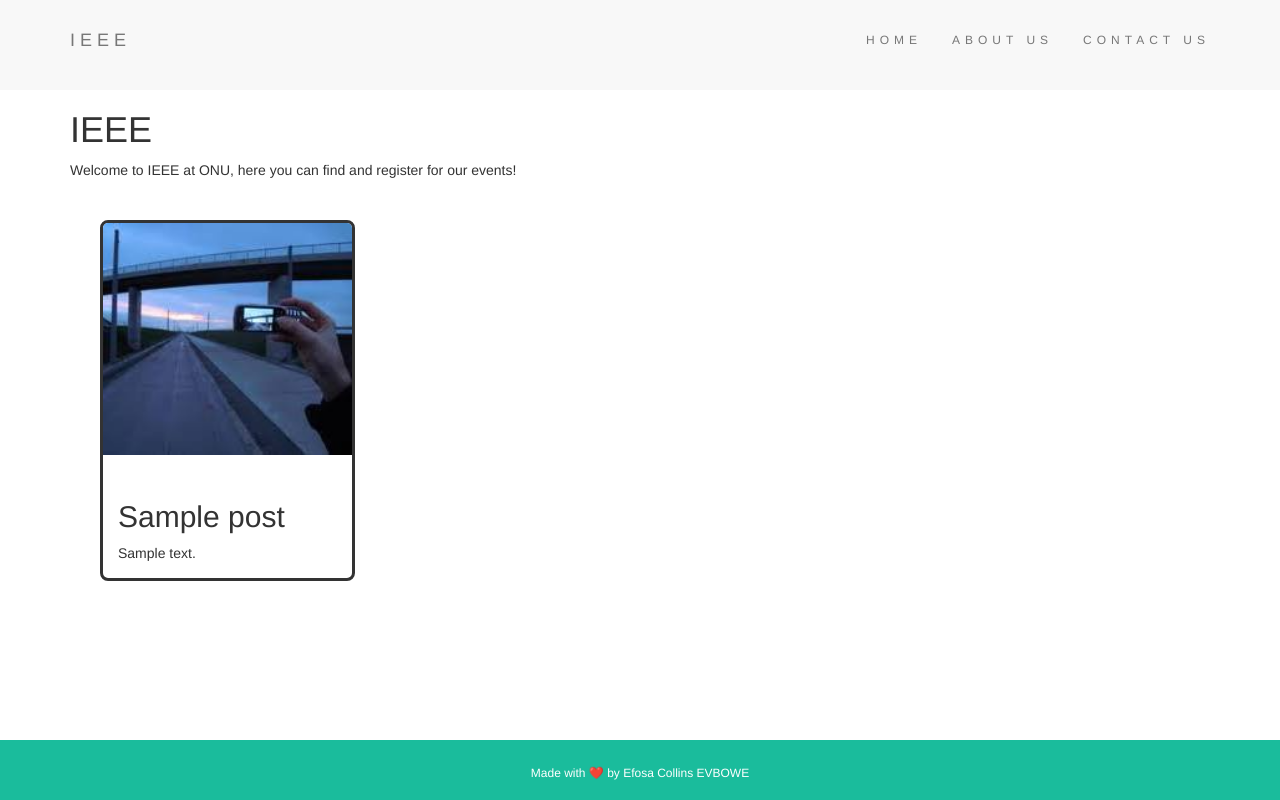
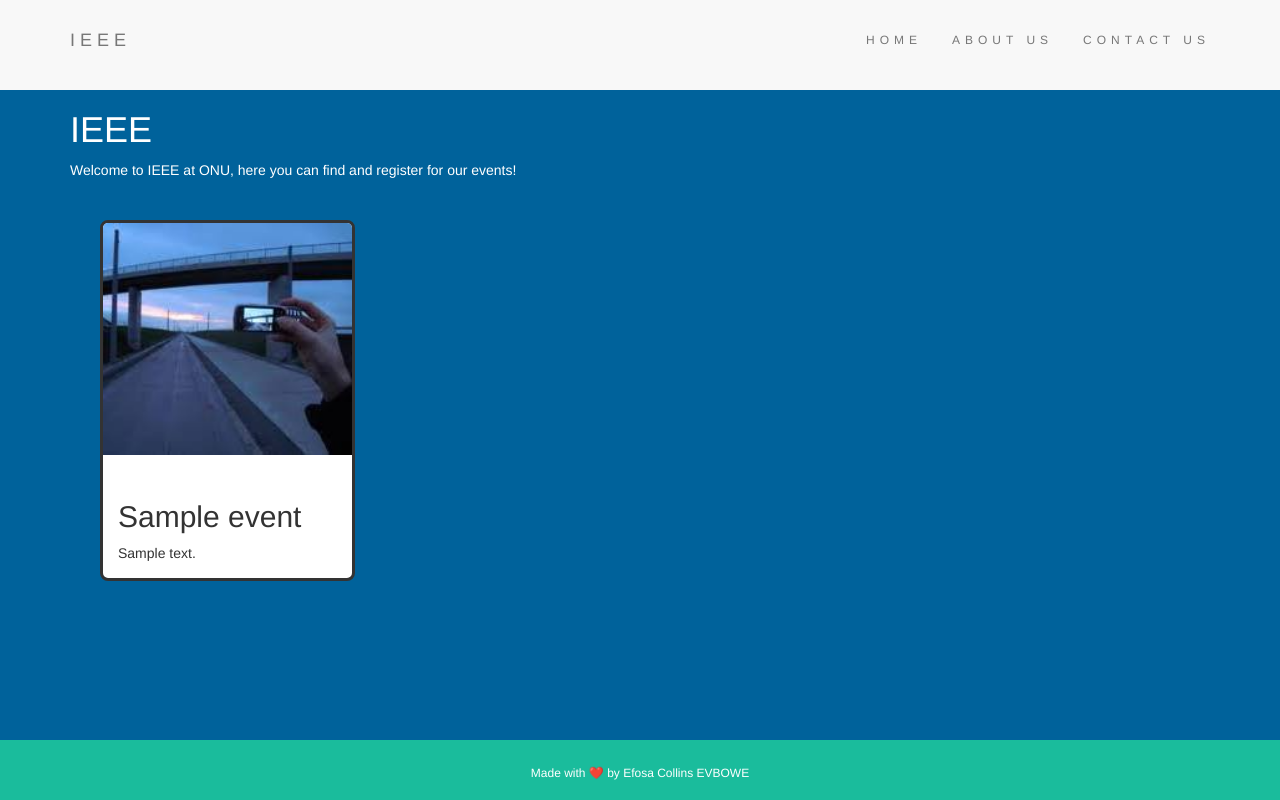
Before and after one commit to RealGenius1/IEEE-ONU, a Node server app: page / in a window 1280 px wide. Run offline with Node 20, Linux system fonts and the light colour scheme; tables that the repository leaves empty hold one stand-in row (values such as "Sample post"); some libraries are stand-ins or nearby versions.

Commit message:
Set up my mongoDB
it works now, basic background, must change

```diff
--- a/app.js
+++ b/app.js
@@ -1,8 +1,4 @@
 //jshint esversion:6
-
-// import { initializeApp } from "firebase/app";
-// import { getAnalytics } from "firebase/analytics";
-
 
 const express = require("express");
 const bodyParser = require("body-parser");
@@ -11,15 +7,6 @@
 const { application } = require("express");
 const mongoose = require("mongoose");
 
-// var firebase = require("firebase/app");
-// require("firebase/auth");
-// require("firebase/firestore");
-
-
-
-// Initialize Firebase
-// const db = firebase.initializeApp(firebaseConfig);
-// const
 
 const homeStartingContent = "Lacus vel facilisis volutpat est velit egestas dui id ornare. Semper auctor neque vitae tempus quam. Sit amet cursus sit amet dictum sit amet justo. Viverra tellus in hac habitasse. Imperdiet proin fermentum leo vel orci porta. Donec ultrices tincidunt arcu non sodales neque sodales ut. Mattis molestie a iaculis at erat pellentesque adipiscing. Magnis dis parturient montes nascetur ridiculus mus mauris vitae ultricies. Adipiscing elit ut aliquam purus sit amet luctus venenatis lectus. Ultrices vitae auctor eu augue ut lectus arcu bibendum at. Odio euismod lacinia at quis risus sed vulputate odio ut. Cursus mattis molestie a iaculis at erat pellentesque adipiscing.";
 const aboutContent = "Hac habitasse platea dictumst vestibulum rhoncus est pellentesque. Dictumst vestibulum rhoncus est pellentesque elit ullamcorper. Non diam phasellus vestibulum lorem sed. Platea dictumst quisque sagittis purus sit. Egestas sed sed risus pretium quam vulputate dignissim suspendisse. Mauris in aliquam sem fringilla. Semper risus in hendrerit gravida rutrum quisque non tellus orci. Amet massa vitae tortor condimentum lacinia quis vel eros. Enim ut tellus elementum sagittis vitae. Mauris ultrices eros in cursus turpis massa tincidunt dui.";
@@ -32,7 +19,7 @@
 
 app.use(bodyParser.urlencoded({extended: true}));
 app.use(express.static("public"));
-mongoose.connect("mongodb+srv://efecollins-admin:admin-efecollins-4311404114@cluster0.unuhgl6.mongodb.net/blogDB", {useNewUrlParser: true});
+mongoose.connect("mongodb+srv://webmanage:<dbpassword>@events.1rpsho3.mongodb.net/?appName=Events", {useNewUrlParser: true});
 
 
 const postSchema = {
@@ -42,22 +29,22 @@
 
 
 const eventSchema = {
-  eventTitle: String,
   eventDescription: String,
-  eventImage: File,
+  eventImage: Number,
   eventLink: String,
   eventStart: String,
   eventEnd: String,
   eventLocation: String,
-  eventID: String
+  eventTitle: String,
 }
 
 
-const Post = mongoose.model("Post", postSchema);
+const Post = mongoose.model("events", eventSchema);
 
 app.get("/", (req, res) => {
   Post.find({}, (err, posts) => {
-    res.render("home", {homeStartingContent: homeStartingContent, posts: posts})
+    console.log(posts);
+    res.render("home", {homeStartingContent: homeStartingContent, posts: posts});
   })
 })
 
@@ -76,8 +63,6 @@
 app.post("/compose", (req, res) => {
   //{postTitle: req.body.postTitle, postBody: req.body.postBody}
   const post = new Post({
-    postTitle: req.body.postTitle,
-    postBody: req.body.postBody
   })
   post.save(err => {
     if(!err) {
--- a/public/css/styles.css
+++ b/public/css/styles.css
@@ -2,6 +2,10 @@
     min-height: 100vh;
     position: relative;
     /* background-color: black; */
+    background-color: #00629B;
+}
+.welcome-text{
+    color:white;
 }
 .container-fluid {
     padding-top: 70px;
--- a/views/home.ejs
+++ b/views/home.ejs
@@ -1,6 +1,6 @@
 <%- include('partials/header'); %>
-<h1>IEEE</h1>
-<p>Welcome to IEEE at ONU, here you can find and register for our events!</p>
+<h1 class="welcome-text">IEEE</h1>
+<p class="welcome-text">Welcome to IEEE at ONU, here you can find and register for our events!</p>
 <div class="post-container">
 <% posts.forEach(post => { %>
    <a class="event-link" href="/posts/<%= post._id %>">
@@ -10,8 +10,8 @@
             <p></p>
          </div>
          <div class="post-item">
-            <h2><%= post.postTitle %></h2>
-            <p class="postBody"><%= _.truncate(post.postBody, {'length': 100, 'omission': ' ...'}) %></p>
+            <h2><%= post.eventTitle %></h2>
+            <p class="postBody"><%= _.truncate(post.eventDescription, {'length': 100, 'omission': ' ...'}) %></p>
          </div>
       </div>
    </a>
--- a/views/post.ejs
+++ b/views/post.ejs
@@ -1,4 +1,5 @@
 <%- include('partials/header'); %>
-<h1><%= postTitle %></h1>
+<h1><%= eventTitle %></h1>
+<p><%= eventLink %></p>
 <p><%= postBody %></p>
 <%- include('partials/footer'); %>
```
Also changed, not shown: 1 other file.
